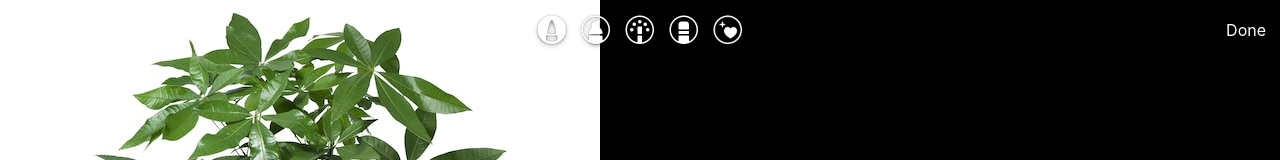
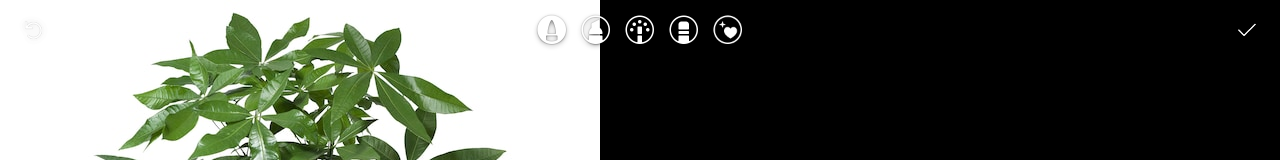
Before and after one commit to sr-ssh/konva-in-react, a React (Create React App) app: page / in a window 1280 px wide. Both pictures are taken after a click on the element "draw". Shown: the top 160 px of the page. Built offline with nearby package versions, Linux system fonts and the light colour scheme.

Commit message:
feat: :sparkles: add check and undo images

```diff
--- a/src/pages/DrawPage.tsx
+++ b/src/pages/DrawPage.tsx
@@ -204,7 +204,12 @@ const DrawPage: FC<DrawPageTypes> = ({ setIsDrawing }) => {
 						setIsDrawing(false);
 					}}
 				>
-					Done
+					<img
+						src="assets/images/check.png"
+						alt="check"
+						width={39}
+						height={39}
+					/>
 				</div>
 				<div>
 					<BrushSection>
@@ -246,7 +251,12 @@ const DrawPage: FC<DrawPageTypes> = ({ setIsDrawing }) => {
 					</BrushSection>
 				</div>
 				<div style={{ marginInline: 6 }} onClick={() => undoDraw()}>
-					Undo
+					<img
+						src="assets/images/undo.png"
+						alt="undo"
+						width={39}
+						height={39}
+					/>
 				</div>
 			</HeaderStyle>
 			<ColorsStyle>
```
Also changed, not shown: public/assets/images/check.png (added), public/assets/images/undo.png (added).
